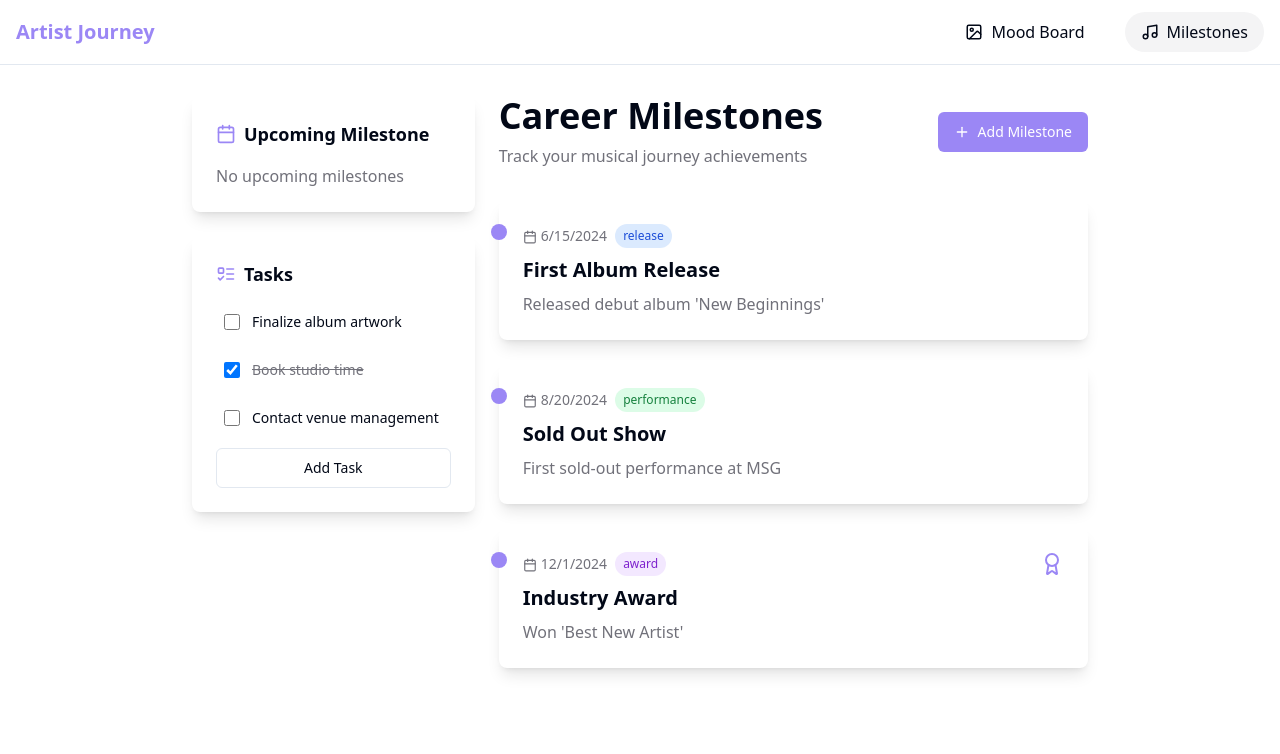
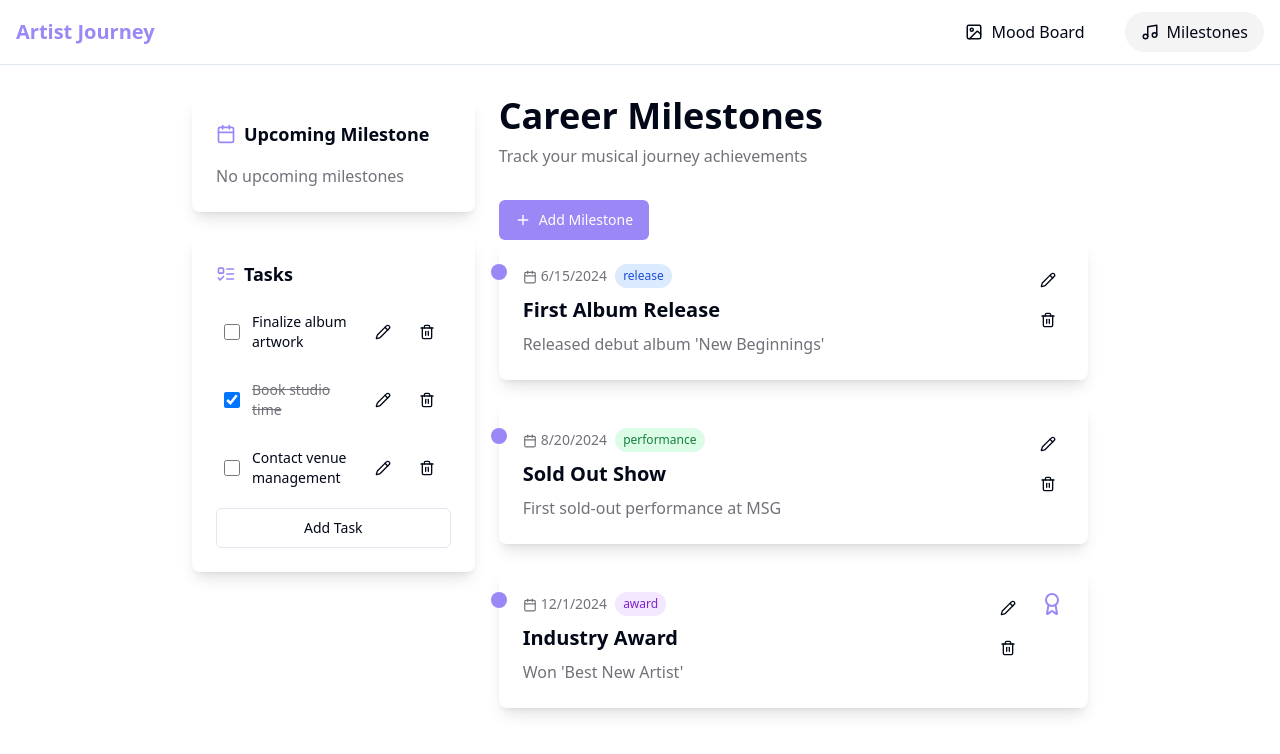
Before and after one commit to agkabongo/welcome2theshow-portail, a React (Vite) app: page /artist/milestones in a window 1280 px wide. Shown: the top 754 px of the page. Built offline with nearby package versions, Linux system fonts and the light colour scheme.

Commit message:
Enable task and milestone management
The user can now delete and modify tasks and milestones.

```diff
--- a/src/pages/Milestones.tsx
+++ b/src/pages/Milestones.tsx
@@ -1,12 +1,18 @@
 import { useState } from "react";
-import { Award, Calendar, Plus, ListTodo } from "lucide-react";
+import { Award, Calendar, Plus, ListTodo, Pencil, Trash2 } from "lucide-react";
 import { Button } from "@/components/ui/button";
 import { Input } from "@/components/ui/input";
 import { Textarea } from "@/components/ui/textarea";
 import { Dialog, DialogTrigger, DialogContent, DialogHeader, DialogTitle, DialogFooter } from "@/components/ui/dialog";
 import { cn } from "@/lib/utils";
+import { useToast } from "@/hooks/use-toast";
 
-
+type Task = {
+  id: number;
+  title: string;
+  completed: boolean;
+  relatedMilestoneId?: number;
+};
 
 const initialMilestones = [
   { id: 1, title: "First Album Release", date: "2024-06-15", description: "Released debut album 'New Beginnings'", category: "release" },
@@ -25,18 +31,11 @@ const Milestones = () => {
   const [tasks, setTasks] = useState(initialTasks);
   const [isMilestoneDialogOpen, setIsMilestoneDialogOpen] = useState(false);
   const [isTaskDialogOpen, setIsTaskDialogOpen] = useState(false);
-  const [newMilestone, setNewMilestone] = useState({ id: 0, title: "", date: "", description: "", category: "release" });
+  const [editingMilestone, setEditingMilestone] = useState<typeof initialMilestones[0] | null>(null);
+  const [editingTask, setEditingTask] = useState<Task | null>(null);
+  const [newMilestone, setNewMilestone] = useState({ id: 0, title: "", date: "", description: "", category: "release" as const });
   const [newTask, setNewTask] = useState({ id: 0, title: "", completed: false, relatedMilestoneId: undefined });
-
-  const addMilestone = () => {
-    setMilestones(prev => [...prev, { ...newMilestone, id: Date.now() }]);
-    setIsMilestoneDialogOpen(false);
-    setNewMilestone({ id: 0, title: "", date: "", description: "", category: "release" });
-  };
-
-const deleteMilestone = (id: number) => {
-  setMilestones(prev => prev.filter(milestone => milestone.id !== id));
-};
+  const { toast } = useToast();
 
   const getUpcomingMilestone = () => {
     const now = new Date();
@@ -52,20 +51,75 @@ const deleteMilestone = (id: number) => {
       )
     );
   };
+
+  const handleEditMilestone = (milestone: typeof initialMilestones[0]) => {
+    setEditingMilestone(milestone);
+    setNewMilestone(milestone);
+    setIsMilestoneDialogOpen(true);
+  };
+
+  const handleEditTask = (task: Task) => {
+    setEditingTask(task);
+    setNewTask(task);
+    setIsTaskDialogOpen(true);
+  };
+
+  const addMilestone = () => {
+    if (editingMilestone) {
+      setMilestones(prev => prev.map(m =>
+        m.id === editingMilestone.id ? { ...newMilestone, id: m.id } : m
+      ));
+      toast({
+        title: "Milestone updated",
+        description: "The milestone has been successfully updated.",
+      });
+    } else {
+      setMilestones(prev => [...prev, { ...newMilestone, id: Date.now() }]);
+      toast({
+        title: "Milestone added",
+        description: "New milestone has been successfully added.",
+      });
+    }
+    setIsMilestoneDialogOpen(false);
+    setNewMilestone({ id: 0, title: "", date: "", description: "", category: "release" });
+    setEditingMilestone(null);
+  };
+
   const addTask = () => {
+    if (editingTask) {
+      setTasks(prev => prev.map(t =>
+        t.id === editingTask.id ? { ...newTask, id: t.id } : t
+      ));
+      toast({
+        title: "Task updated",
+        description: "The task has been successfully updated.",
+      });
+    } else {
       setTasks(prev => [...prev, { ...newTask, id: Date.now() }]);
+      toast({
+        title: "Task added",
+        description: "New task has been successfully added.",
+      });
+    }
     setIsTaskDialogOpen(false);
     setNewTask({ id: 0, title: "", completed: false, relatedMilestoneId: undefined });
+    setEditingTask(null);
   };
 
-const updateTask = (updatedTask: Task) => {
-  setTasks(prev =>
-    prev.map(task => task.id === updatedTask.id ? updatedTask : task)
-  );
+  const deleteMilestone = (id: number) => {
+    setMilestones(prev => prev.filter(milestone => milestone.id !== id));
+    toast({
+      title: "Milestone deleted",
+      description: "The milestone has been successfully deleted.",
+    });
   };
 
   const deleteTask = (id: number) => {
     setTasks(prev => prev.filter(task => task.id !== id));
+    toast({
+      title: "Task deleted",
+      description: "The task has been successfully deleted.",
+    });
   };
 
   const upcomingMilestone = getUpcomingMilestone();
@@ -74,7 +128,6 @@ const deleteTask = (id: number) => {
     <div className="container mx-auto px-4 py-8 animate-fade-in">
       <div className="max-w-4xl mx-auto">
         <div className="grid md:grid-cols-3 gap-6 mb-8">
-          {/* Left Column: Upcoming Milestone */}
           <div className="md:col-span-1">
             <div className="bg-white rounded-lg p-6 shadow-lg">
               <h2 className="text-lg font-semibold mb-4 flex items-center gap-2">
@@ -103,7 +156,6 @@ const deleteTask = (id: number) => {
               )}
             </div>
 
-            {/* Task Management */}
             <div className="bg-white rounded-lg p-6 shadow-lg mt-6">
               <h2 className="text-lg font-semibold mb-4 flex items-center gap-2">
                 <ListTodo size={20} className="text-primary" />
@@ -127,21 +179,43 @@ const deleteTask = (id: number) => {
                     )}>
                       {task.title}
                     </span>
+                    <Button
+                      variant="ghost"
+                      size="sm"
+                      onClick={() => handleEditTask(task)}
+                      className="p-0 h-8 w-8"
+                    >
+                      <Pencil size={16} />
+                    </Button>
+                    <Button
+                      variant="ghost"
+                      size="sm"
+                      onClick={() => deleteTask(task.id)}
+                      className="p-0 h-8 w-8 text-destructive hover:text-destructive"
+                    >
+                      <Trash2 size={16} />
+                    </Button>
                   </div>
                 ))}
-
-
                 <Dialog open={isTaskDialogOpen} onOpenChange={setIsTaskDialogOpen}>
                   <DialogTrigger asChild>
-              <Button variant="outline" className="mt-4 w-full">Add Task</Button>
+                    <Button variant="outline" className="mt-4 w-full">
+                      {editingTask ? "Update Task" : "Add Task"}
+                    </Button>
                   </DialogTrigger>
                   <DialogContent>
                     <DialogHeader>
-                <DialogTitle>Add a New Task</DialogTitle>
+                      <DialogTitle>{editingTask ? "Edit Task" : "Add a New Task"}</DialogTitle>
                     </DialogHeader>
-              <Input placeholder="Task Title" value={newTask.title} onChange={(e) => setNewTask({ ...newTask, title: e.target.value })} />
+                    <Input
+                      placeholder="Task Title"
+                      value={newTask.title}
+                      onChange={(e) => setNewTask({ ...newTask, title: e.target.value })}
+                    />
                     <DialogFooter>
-                <Button onClick={addTask}>Add Task</Button>
+                      <Button onClick={addTask}>
+                        {editingTask ? "Update Task" : "Add Task"}
+                      </Button>
                     </DialogFooter>
                   </DialogContent>
                 </Dialog>
@@ -149,7 +223,6 @@ const deleteTask = (id: number) => {
             </div>
           </div>
 
-          {/* Right Column: Milestones Timeline */}
           <div className="md:col-span-2">
             <div className="flex justify-between items-center mb-8">
               <div>
@@ -158,33 +231,41 @@ const deleteTask = (id: number) => {
                   Track your musical journey achievements
                 </p>
               </div>
-
-
+            </div>
 
             <Dialog open={isMilestoneDialogOpen} onOpenChange={setIsMilestoneDialogOpen}>
               <DialogTrigger asChild>
-
                 <Button className="flex items-center gap-2">
                   <Plus size={18} />
-                 Add Milestone
+                  {editingMilestone ? "Update Milestone" : "Add Milestone"}
                 </Button>
               </DialogTrigger>
               <DialogContent>
                 <DialogHeader>
-                <DialogTitle>Add a New Milestone</DialogTitle>
+                  <DialogTitle>{editingMilestone ? "Edit Milestone" : "Add a New Milestone"}</DialogTitle>
                 </DialogHeader>
-              <Input placeholder="Milestone Title" value={newMilestone.title} onChange={(e) => setNewMilestone({ ...newMilestone, title: e.target.value })} />
-              <Input type="date" value={newMilestone.date} onChange={(e) => setNewMilestone({ ...newMilestone, date: e.target.value })} />
-              <Textarea placeholder="Description" value={newMilestone.description} onChange={(e) => setNewMilestone({ ...newMilestone, description: e.target.value })} />
+                <Input
+                  placeholder="Milestone Title"
+                  value={newMilestone.title}
+                  onChange={(e) => setNewMilestone({ ...newMilestone, title: e.target.value })}
+                />
+                <Input
+                  type="date"
+                  value={newMilestone.date}
+                  onChange={(e) => setNewMilestone({ ...newMilestone, date: e.target.value })}
+                />
+                <Textarea
+                  placeholder="Description"
+                  value={newMilestone.description}
+                  onChange={(e) => setNewMilestone({ ...newMilestone, description: e.target.value })}
+                />
                 <DialogFooter>
-                <Button onClick={addMilestone}>Add Milestone</Button>
-
+                  <Button onClick={addMilestone}>
+                    {editingMilestone ? "Update Milestone" : "Add Milestone"}
+                  </Button>
                 </DialogFooter>
               </DialogContent>
             </Dialog>
-
-
-            </div>
 
             <div className="space-y-6">
               {milestones.map((milestone) => (
@@ -213,6 +294,24 @@ const deleteTask = (id: number) => {
                     <h3 className="text-xl font-semibold mb-2">{milestone.title}</h3>
                     <p className="text-muted-foreground">{milestone.description}</p>
                   </div>
+                  <div className="flex flex-col gap-2">
+                    <Button
+                      variant="ghost"
+                      size="sm"
+                      onClick={() => handleEditMilestone(milestone)}
+                      className="p-0 h-8 w-8"
+                    >
+                      <Pencil size={16} />
+                    </Button>
+                    <Button
+                      variant="ghost"
+                      size="sm"
+                      onClick={() => deleteMilestone(milestone.id)}
+                      className="p-0 h-8 w-8 text-destructive hover:text-destructive"
+                    >
+                      <Trash2 size={16} />
+                    </Button>
+                  </div>
                   {milestone.category === "award" && (
                     <Award className="text-primary" size={24} />
                   )}
```
Lines whose indentation alone changed are shown as unchanged.
